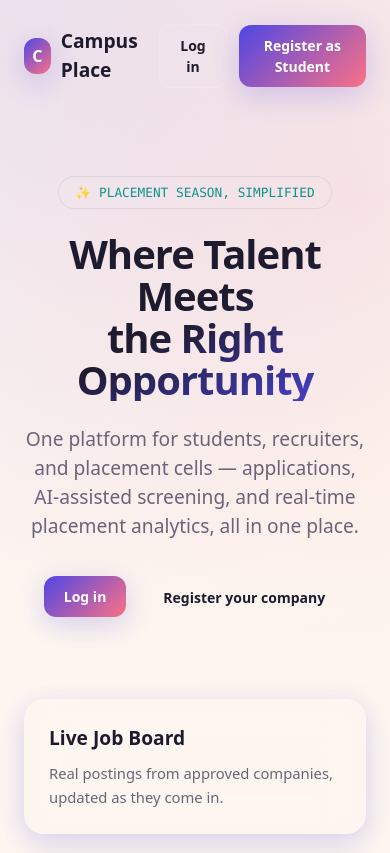
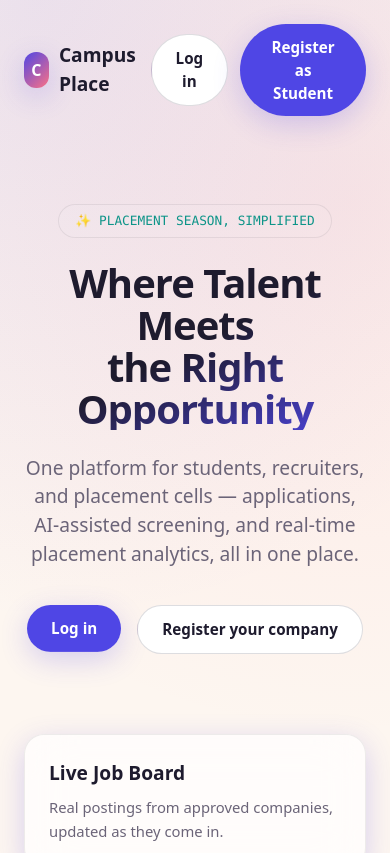
Before and after one commit to Nitish204/campus-placement-system, a Next.js app in the folder frontend/: page / in a window 390 px wide. Shown: the top 853 px of the page. Built offline with nearby package versions, Linux system fonts and the light colour scheme.

Commit message:
Refactor UI component styles and class names
Updated styles and class names for various UI components to enhance visual consistency and responsiveness.

```diff
--- a/frontend/components/ui.tsx
+++ b/frontend/components/ui.tsx
@@ -13,9 +13,9 @@ export function GlassPanel({
 }) {
   return (
     <div
-      className={`bg-white/[0.04] backdrop-blur-xl border border-white/10 rounded-glass shadow-glass transition-all duration-200 ease-out ${
+      className={`bg-white/70 backdrop-blur-xl border border-ink/[0.08] rounded-glass shadow-glass transition-all duration-200 ease-out ${
         glow ? "shadow-glow-violet" : ""
-      } ${hoverable ? "hover:-translate-y-[4px] hover:scale-[1.015] hover:border-white/20 hover:shadow-glow-violet cursor-pointer" : ""} ${className}`}
+      } ${hoverable ? "hover:-translate-y-[4px] hover:scale-[1.015] hover:border-violet/25 hover:shadow-glow-violet cursor-pointer" : ""} ${className}`}
     >
       {children}
     </div>
@@ -28,12 +28,16 @@ export function Button({
   className = "",
   ...props
 }: ButtonHTMLAttributes<HTMLButtonElement> & { variant?: "primary" | "secondary" | "danger" }) {
+  // Unique interaction, not copied from the translate-lift pattern used
+  // elsewhere: a two-tone gradient that's compressed into a 200%-wide
+  // background, sitting off to one side at rest and sweeping into view
+  // on hover via background-position - a "reveal" rather than a "lift".
   const base =
-    "font-display font-semibold text-[14px] px-5 py-2.5 rounded-xl transition-all duration-200 ease-out disabled:opacity-40 disabled:pointer-events-none active:scale-[0.96]";
+    "relative font-display font-semibold text-[0.95rem] px-6 py-3 rounded-full transition-all duration-300 ease-out disabled:opacity-40 disabled:pointer-events-none active:scale-[0.96] bg-[length:200%_100%] bg-left hover:bg-right";
   const styles = {
-    primary: "bg-accent-gradient text-white shadow-glow-violet hover:brightness-110 hover:-translate-y-[3px] hover:scale-[1.03]",
-    secondary: "bg-white/[0.06] border border-white/10 text-ink hover:bg-white/[0.1] hover:-translate-y-[3px] hover:scale-[1.03]",
-    danger: "bg-rose/10 border border-rose/30 text-rose hover:bg-rose/20 hover:-translate-y-[3px] hover:scale-[1.03]",
+    primary: "text-white shadow-glow-violet bg-gradient-to-r from-violet via-violet to-coral",
+    secondary: "text-ink border border-ink/15 bg-gradient-to-r from-white via-white to-violet/10 hover:text-violet",
+    danger: "text-rose border border-rose/25 bg-gradient-to-r from-rose/5 via-rose/5 to-rose/15",
   };
   return (
     <button className={`${base} ${styles[variant]} ${className}`} {...props}>
@@ -49,9 +53,9 @@ export function Input({
 }: InputHTMLAttributes<HTMLInputElement> & { label?: string }) {
   return (
     <label className="block">
-      {label && <span className="block text-sm text-muted mb-1.5">{label}</span>}
+      {label && <span className="block text-sm text-muted mb-1.5 font-medium">{label}</span>}
       <input
-        className={`w-full bg-white/[0.04] border border-white/10 rounded-xl px-4 py-2.5 text-ink placeholder:text-muted/60 outline-none focus:border-violet/50 focus:bg-white/[0.06] transition-colors ${className}`}
+        className={`w-full bg-white/60 border border-ink/10 rounded-xl px-4 py-2.5 text-ink placeholder:text-muted/50 outline-none focus:border-violet/40 focus:bg-white transition-colors ${className}`}
         {...props}
       />
     </label>
@@ -65,9 +69,9 @@ export function Textarea({
 }: TextareaHTMLAttributes<HTMLTextAreaElement> & { label?: string }) {
   return (
     <label className="block">
-      {label && <span className="block text-sm text-muted mb-1.5">{label}</span>}
+      {label && <span className="block text-sm text-muted mb-1.5 font-medium">{label}</span>}
       <textarea
-        className={`w-full bg-white/[0.04] border border-white/10 rounded-xl px-4 py-2.5 text-ink placeholder:text-muted/60 outline-none focus:border-violet/50 focus:bg-white/[0.06] transition-colors resize-y ${className}`}
+        className={`w-full bg-white/60 border border-ink/10 rounded-xl px-4 py-2.5 text-ink placeholder:text-muted/50 outline-none focus:border-violet/40 focus:bg-white transition-colors resize-y ${className}`}
         {...props}
       />
     </label>
@@ -82,9 +86,9 @@ export function Select({
 }: React.SelectHTMLAttributes<HTMLSelectElement> & { label?: string }) {
   return (
     <label className="block">
-      {label && <span className="block text-sm text-muted mb-1.5">{label}</span>}
+      {label && <span className="block text-sm text-muted mb-1.5 font-medium">{label}</span>}
       <select
-        className={`w-full bg-white/[0.04] border border-white/10 rounded-xl px-4 py-2.5 text-ink outline-none focus:border-violet/50 transition-colors ${className}`}
+        className={`w-full bg-white/60 border border-ink/10 rounded-xl px-4 py-2.5 text-ink outline-none focus:border-violet/40 transition-colors ${className}`}
         {...props}
       >
         {children}
@@ -103,12 +107,12 @@ export function Badge({
   className?: string;
 }) {
   const tones: Record<string, string> = {
-    violet: "bg-violet/15 text-violet border-violet/30",
-    emerald: "bg-emerald/15 text-emerald border-emerald/30",
-    amber: "bg-amber/15 text-amber border-amber/30",
-    rose: "bg-rose/15 text-rose border-rose/30",
-    cyan: "bg-cyan/15 text-cyan border-cyan/30",
-    muted: "bg-white/5 text-muted border-white/10",
+    violet: "bg-violet/10 text-violet border-violet/25",
+    emerald: "bg-emerald/10 text-emerald border-emerald/25",
+    amber: "bg-amber/10 text-amber border-amber/25",
+    rose: "bg-rose/10 text-rose border-rose/25",
+    cyan: "bg-cyan/10 text-cyan border-cyan/25",
+    muted: "bg-ink/5 text-muted border-ink/10",
   };
   return (
     <span className={`inline-flex items-center gap-1.5 text-xs font-medium border rounded-full px-3 py-1 ${tones[tone]} ${className}`}>
@@ -118,12 +122,12 @@ export function Badge({
 }
 
 export function StatCard({ label, value, tone = "violet" }: { label: string; value: string | number; tone?: "violet" | "cyan" | "emerald" | "amber" }) {
-  const glow: Record<string, string> = {
+  const colors: Record<string, string> = {
     violet: "text-violet", cyan: "text-cyan", emerald: "text-emerald", amber: "text-amber",
   };
   return (
     <GlassPanel className="p-5">
-      <p className={`font-display font-bold text-3xl ${glow[tone]}`}>{value}</p>
+      <p className={`font-display font-bold text-3xl ${colors[tone]}`}>{value}</p>
       <p className="text-sm text-muted mt-1">{label}</p>
     </GlassPanel>
   );
```
